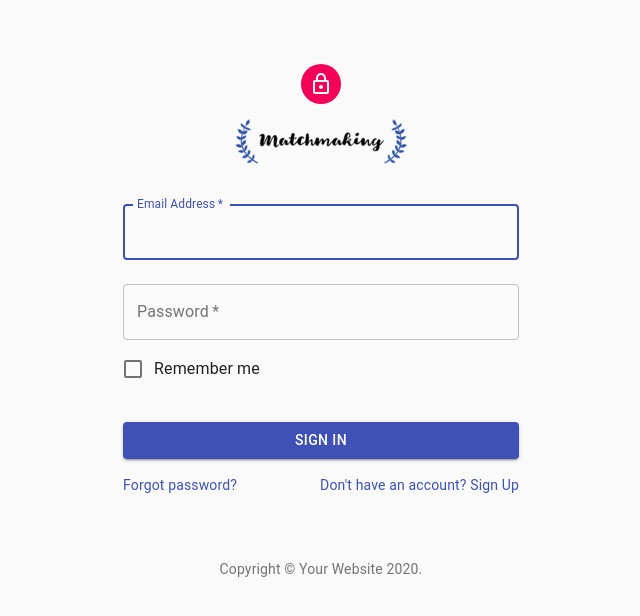
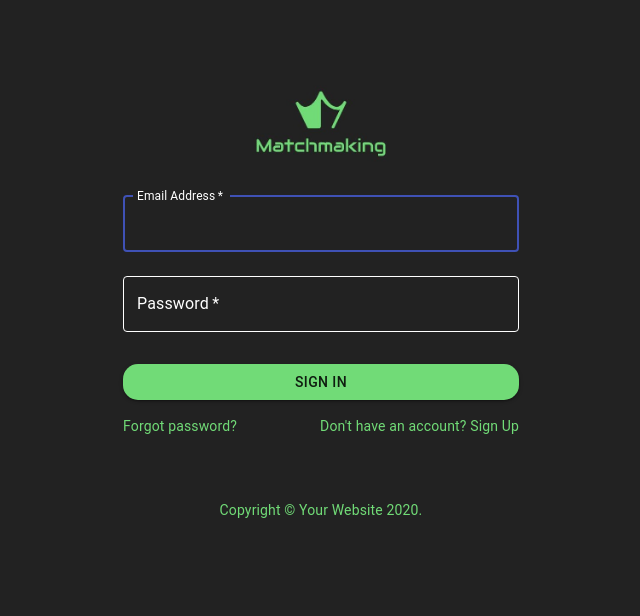
Before and after one commit to IETI-Starsoft/Matchmaking-Frontend, a React (Create React App) app: page / in a window 1280 px wide. Shown: the top 616 px of the page, without its empty margins (319-959 px from the left). Built offline with nearby package versions, Linux system fonts and the light colour scheme.

Commit message:
:lipstick: Cambio de estilos en el login y register
Co-authored-by: cdavidd <cdavidlopez@hotmail.com>

```diff
--- a/src/components/login/Login.js
+++ b/src/components/login/Login.js
@@ -1,25 +1,21 @@
 import React from "react";
-import Avatar from "@material-ui/core/Avatar";
 import Button from "@material-ui/core/Button";
 import CssBaseline from "@material-ui/core/CssBaseline";
 import TextField from "@material-ui/core/TextField";
-import FormControlLabel from "@material-ui/core/FormControlLabel";
-import Checkbox from "@material-ui/core/Checkbox";
 import Link from "@material-ui/core/Link";
 import Grid from "@material-ui/core/Grid";
 import Box from "@material-ui/core/Box";
-import LockOutlinedIcon from "@material-ui/icons/LockOutlined";
 import Typography from "@material-ui/core/Typography";
 import { makeStyles } from "@material-ui/core/styles";
 import Container from "@material-ui/core/Container";
-import logo from "./logoM.webp";
+import logo from "./logoM.jpeg";
 import axios from "axios";
 
 function Copyright() {
   return (
-    <Typography variant="body2" color="textSecondary" align="center">
+    <Typography variant="body2" style={{color:"#71db77"}} color="textSecondary" align="center">
       {"Copyright © "}
-      <Link color="inherit" href="https://material-ui.com/">
+      <Link color="inherit" style={{color:"#71db77"}} href="https://material-ui.com/">
         Your Website
       </Link>{" "}
       {new Date().getFullYear()}
@@ -28,7 +24,37 @@ function Copyright() {
   );
 }
 
+
+
 const useStyles = makeStyles(theme => ({
+  login: {
+    background: "linear-gradient(45deg, #71db77 30%, #23f57e 90%)",
+    border: 0,
+    borderRadius: 15,
+    //boxShadow: "0 3px 5px 2px rgba(255, 105, 135, .3)",
+    color: "#242424",
+    width: "%",
+    height: "70%",
+    padding: "0 30px",
+
+  },
+  cssLabel: {
+    color: 'white'
+  },
+
+  cssOutlinedInput: {
+    '&$cssFocused $notchedOutline': {
+      borderColor: `${theme.palette.primary.main} !important`,
+      color:"white"
+    }
+  },
+
+  cssFocused: {},
+
+  notchedOutline: {
+    borderWidth: '1px',
+    borderColor: 'white !important'
+  },
   paper: {
     marginTop: theme.spacing(8),
     display: "flex",
@@ -39,6 +65,8 @@ const useStyles = makeStyles(theme => ({
     backgroundColor: theme.palette.secondary.main
   },
   logo: {
+    width: "35%",
+    height: "35%",
     margin: theme.spacing(1)
   },
   form: {
@@ -46,7 +74,17 @@ const useStyles = makeStyles(theme => ({
     marginTop: theme.spacing(1)
   },
   submit: {
-    margin: theme.spacing(3, 0, 2)
+    margin: theme.spacing(3, 0, 2),
+    backgroundColor: "#71db77",
+    borderRadius: 15,
+  },
+  main: {
+    position: "absolute",
+    top: "0%",
+    left: "0%",
+    width: "100%",
+    height: "100%",
+    backgroundColor: "#222222",
   }
 }));
 
@@ -58,24 +96,22 @@ export default function SignIn() {
       email: e.target.email.value,
       password: e.target.password.value
     })
-    .then(function(response){
-      localStorage.setItem("accessToken",response.data.accessToken);
+      .then(function (response) {
+        localStorage.setItem("accessToken", response.data.accessToken);
         localStorage.setItem("user", JSON.stringify(response.data.user));
         window.location.href = "/perfil";
       })
-    .catch(function(error){
+      .catch(function (error) {
         alert("Check credentials");
       });
 
   };
 
   return (
+    <div className={classes.main}>
       <Container component="main" maxWidth="xs">
         <CssBaseline />
         <div className={classes.paper}>
-        <Avatar className={classes.avatar}>
-          <LockOutlinedIcon />
-        </Avatar>
           <img src={logo} alt="logo" className={classes.logo} />
 
           <form className={classes.form} noValidate onSubmit={handleSubmit}>
@@ -89,6 +125,23 @@ export default function SignIn() {
               name="email"
               autoComplete="email"
               autoFocus
+              InputLabelProps={{
+                style: {color: 'white'},
+                classes: {
+
+                  root: classes.cssLabel,
+                  focused: classes.cssFocused,
+                  color:classes.text
+                },
+              }}
+              InputProps={{
+                style: {color: 'white'},
+                classes: {
+                  root: classes.cssOutlinedInput,
+                  focused: classes.cssFocused,
+                  notchedOutline: classes.notchedOutline,
+                },
+              }}
             />
             <TextField
               variant="outlined"
@@ -98,30 +151,42 @@ export default function SignIn() {
               name="password"
               label="Password"
               type="password"
+              InputLabelProps={{
+                style: {color: 'white'},
+                classes: {
+                  root: classes.cssLabel,
+                  focused: classes.cssFocused,
+                },
+              }}
+              InputProps={{
+                style: {color: 'white'},
+                classes: {
+                  root: classes.cssOutlinedInput,
+                  focused: classes.cssFocused,
+                  notchedOutline: classes.notchedOutline,
+                },
+              }}
               id="password"
               autoComplete="current-password"
             />
-          <FormControlLabel
-            control={<Checkbox value="remember" color="primary" />}
-            label="Remember me"
-          />
+            <br></br>
             <Button
               type="submit"
               fullWidth
               variant="contained"
-            color="primary"
+
               className={classes.submit}
             >
               Sign In
           </Button>
             <Grid container>
               <Grid item xs>
-              <Link href="#" variant="body2">
+                <Link href="#" style={{color:"#71db77"}} variant="body2">
                   Forgot password?
               </Link>
               </Grid>
               <Grid item>
-              <Link href="/sign-up" variant="body2">
+                <Link href="/sign-up" style={{color:"#71db77"}} variant="body2">
                   {"Don't have an account? Sign Up"}
                 </Link>
               </Grid>
@@ -132,5 +197,6 @@ export default function SignIn() {
           <Copyright />
         </Box>
       </Container>
+    </div>
   );
 }
--- a/src/components/login/SignUp.js
+++ b/src/components/login/SignUp.js
@@ -12,14 +12,14 @@ import LockOutlinedIcon from "@material-ui/icons/LockOutlined";
 import Typography from "@material-ui/core/Typography";
 import { makeStyles } from "@material-ui/core/styles";
 import Container from "@material-ui/core/Container";
-import logo from "./logoM.webp";
+import logo from "./logoM.jpeg";
 import axios from "axios";
 
 function Copyright() {
   return (
-    <Typography variant="body2" color="textSecondary" align="center">
+    <Typography variant="body2" style={{ color: "#71db77" }} color="textSecondary" align="center">
       {"Copyright © "}
-      <Link color="inherit" href="https://material-ui.com/">
+      <Link color="inherit" style={{ color: "#71db77" }} href="https://material-ui.com/">
         Your Website
       </Link>{" "}
       {new Date().getFullYear()}
@@ -35,10 +35,29 @@ const useStyles = makeStyles(theme => ({
     flexDirection: "column",
     alignItems: "center"
   },
+  cssLabel: {
+    color: 'white'
+  },
+
+  cssOutlinedInput: {
+    '&$cssFocused $notchedOutline': {
+      borderColor: `${theme.palette.primary.main} !important`,
+      color: "white"
+    }
+  },
+
+  cssFocused: {},
+
+  notchedOutline: {
+    borderWidth: '1px',
+    borderColor: 'white !important'
+  },
   avatar: {
     backgroundColor: theme.palette.secondary.main
   },
   logo: {
+    width: "35%",
+    height: "35%",
     margin: theme.spacing(1)
   },
   form: {
@@ -46,7 +65,17 @@ const useStyles = makeStyles(theme => ({
     marginTop: theme.spacing(3)
   },
   submit: {
-    margin: theme.spacing(3, 0, 2)
+    margin: theme.spacing(3, 0, 2),
+    backgroundColor: "#71db77",
+    borderRadius: 15,
+  },
+  main: {
+    position: "absolute",
+    top: "0%",
+    left: "0%",
+    width: "100%",
+    height: "100%",
+    backgroundColor: "#222222",
   }
 }));
 
@@ -56,9 +85,9 @@ export default function SignUp() {
   const handleSubmit = e => {
     e.preventDefault();
 
-    axios.post("https://matchmaking-iback.herokuapp.com/users/register",{
+    axios.post("https://matchmaking-iback.herokuapp.com/users/register", {
       firstName: e.target.firstName.value,
-        lastName:  e.target.lastName.value,
+      lastName: e.target.lastName.value,
       email: e.target.email.value,
       password: e.target.password.value,
       rating: 0.0,
@@ -68,25 +97,23 @@ export default function SignUp() {
       teams: [],
       activities: [],
       imageFileURL: "",
-        nRating:0,
+      nRating: 0,
     })
-    .then(function(response){
+      .then(function (response) {
         alert("Registered!");
         window.location.href = "/";
       })
-    .catch(function(error){
+      .catch(function (error) {
         alert("Error in registering user " + error);
       });
 
   };
 
   return (
+    <div className={classes.main}>
       <Container component="main" maxWidth="xs">
         <CssBaseline />
         <div className={classes.paper}>
-        <Avatar className={classes.avatar}>
-          <LockOutlinedIcon />
-        </Avatar>
           <img src={logo} alt="logo" className={classes.logo} />
           <form
             className={classes.form}
@@ -105,6 +132,21 @@ export default function SignUp() {
                   id="firstName"
                   label="First Name"
                   autoFocus
+                  InputLabelProps={{
+                    style: { color: 'white' },
+                    classes: {
+                      root: classes.cssLabel,
+                      focused: classes.cssFocused,
+                    },
+                  }}
+                  InputProps={{
+                    style: { color: 'white' },
+                    classes: {
+                      root: classes.cssOutlinedInput,
+                      focused: classes.cssFocused,
+                      notchedOutline: classes.notchedOutline,
+                    },
+                  }}
                 />
               </Grid>
               <Grid item xs={12} sm={6}>
@@ -116,10 +158,40 @@ export default function SignUp() {
                   label="Last Name"
                   name="lastName"
                   autoComplete="lname"
+                  InputLabelProps={{
+                    style: { color: 'white' },
+                    classes: {
+                      root: classes.cssLabel,
+                      focused: classes.cssFocused,
+                    },
+                  }}
+                  InputProps={{
+                    style: { color: 'white' },
+                    classes: {
+                      root: classes.cssOutlinedInput,
+                      focused: classes.cssFocused,
+                      notchedOutline: classes.notchedOutline,
+                    },
+                  }}
                 />
               </Grid>
               <Grid item xs={12}>
                 <TextField
+                  InputLabelProps={{
+                    style: { color: 'white' },
+                    classes: {
+                      root: classes.cssLabel,
+                      focused: classes.cssFocused,
+                    },
+                  }}
+                  InputProps={{
+                    style: { color: 'white' },
+                    classes: {
+                      root: classes.cssOutlinedInput,
+                      focused: classes.cssFocused,
+                      notchedOutline: classes.notchedOutline,
+                    },
+                  }}
                   variant="outlined"
                   required
                   fullWidth
@@ -131,6 +203,21 @@ export default function SignUp() {
               </Grid>
               <Grid item xs={12}>
                 <TextField
+                  InputLabelProps={{
+                    style: { color: 'white' },
+                    classes: {
+                      root: classes.cssLabel,
+                      focused: classes.cssFocused,
+                    },
+                  }}
+                  InputProps={{
+                    style: { color: 'white' },
+                    classes: {
+                      root: classes.cssOutlinedInput,
+                      focused: classes.cssFocused,
+                      notchedOutline: classes.notchedOutline,
+                    },
+                  }}
                   variant="outlined"
                   required
                   fullWidth
@@ -141,25 +228,21 @@ export default function SignUp() {
                   autoComplete="current-password"
                 />
               </Grid>
-            <Grid item xs={12}>
-              <FormControlLabel
-                control={<Checkbox value="allowExtraEmails" color="primary" />}
-                label="I want to receive inspiration, marketing promotions and updates via email."
-              />
-            </Grid>
+                <br></br>
+                <br></br>
             </Grid>
             <Button
               type="submit"
               fullWidth
               variant="contained"
-            color="primary"
+
               className={classes.submit}
             >
               Sign Up
           </Button>
             <Grid container justify="flex-end">
               <Grid item>
-              <Link href="/" variant="body2">
+                <Link href="/" style={{ color: "#71db77" }} variant="body2">
                   Already have an account? Sign in
               </Link>
               </Grid>
@@ -170,5 +253,6 @@ export default function SignUp() {
           <Copyright />
         </Box>
       </Container>
+    </div>
   );
 }
```
Also changed, not shown: src/components/login/logoM.jpeg (added), src/components/login/logoM.webp (deleted). Lines whose indentation alone changed are shown as unchanged.
